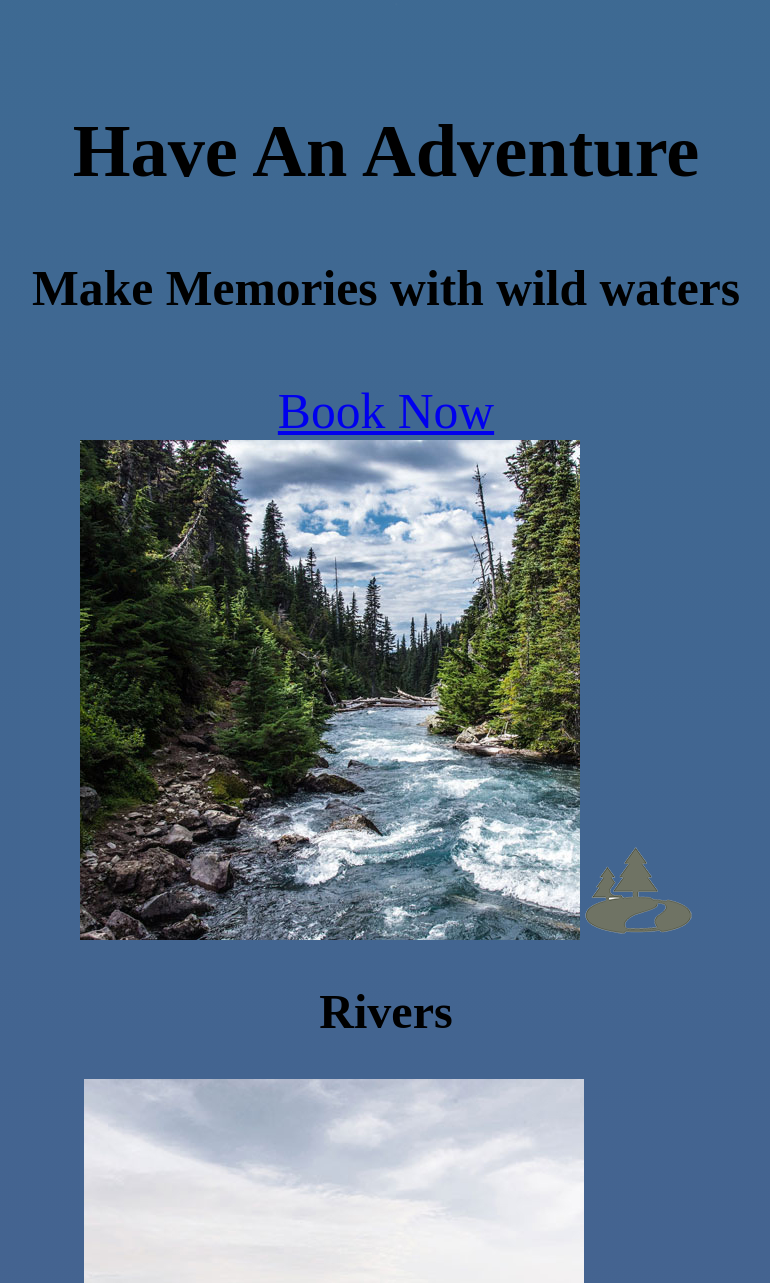
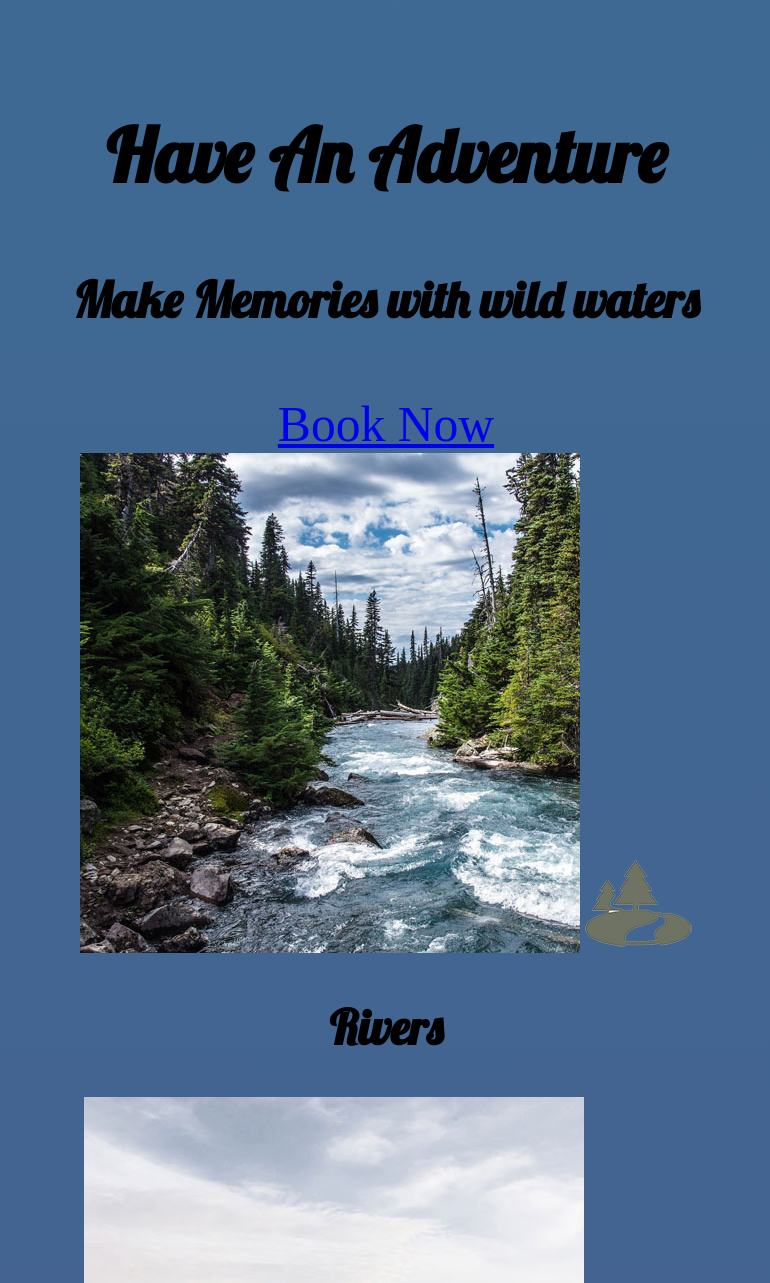
Before and after one commit to GustavoColman/week03_wwr_site, a plain HTML site: page index.html in a window 1280 px wide. Shown: the part 917-2200 px from the top of the page, without its empty margins (254-1024 px from the left). Drawn offline with Linux system fonts and the light colour scheme.

Commit message:
new fonts imported

```diff
--- a/index.html
+++ b/index.html
@@ -4,6 +4,9 @@
     <link rel="stylesheet" href="styles/style.css">
     <meta charset="UTF-8">
     <meta name="viewport" content="width=device-width, initial-scale=1.0">
+    <link rel="preconnect" href="https://fonts.googleapis.com">
+    <link rel="preconnect" href="https://fonts.gstatic.com" crossorigin>
+    <link href="https://fonts.googleapis.com/css2?family=Lobster&display=swap" rel="stylesheet">
     <title>Whitewater Rafting Vacations | wild waters Boating | Home</title>
 </head>
 <body>
--- a/styles/style.css
+++ b/styles/style.css
@@ -39,7 +39,16 @@ nav a:hover {
     margin: 0 auto;
 
 }
+h1{
+    font-family: 'lobster', sans-serif;
+}
+
 h2{ font-size: 3.0em;
+    font-family: 'lobster', sans-serif;
+}
+
+h4{
+    font-family: 'lobster', sans-serif;
 }
 
 p{
```
